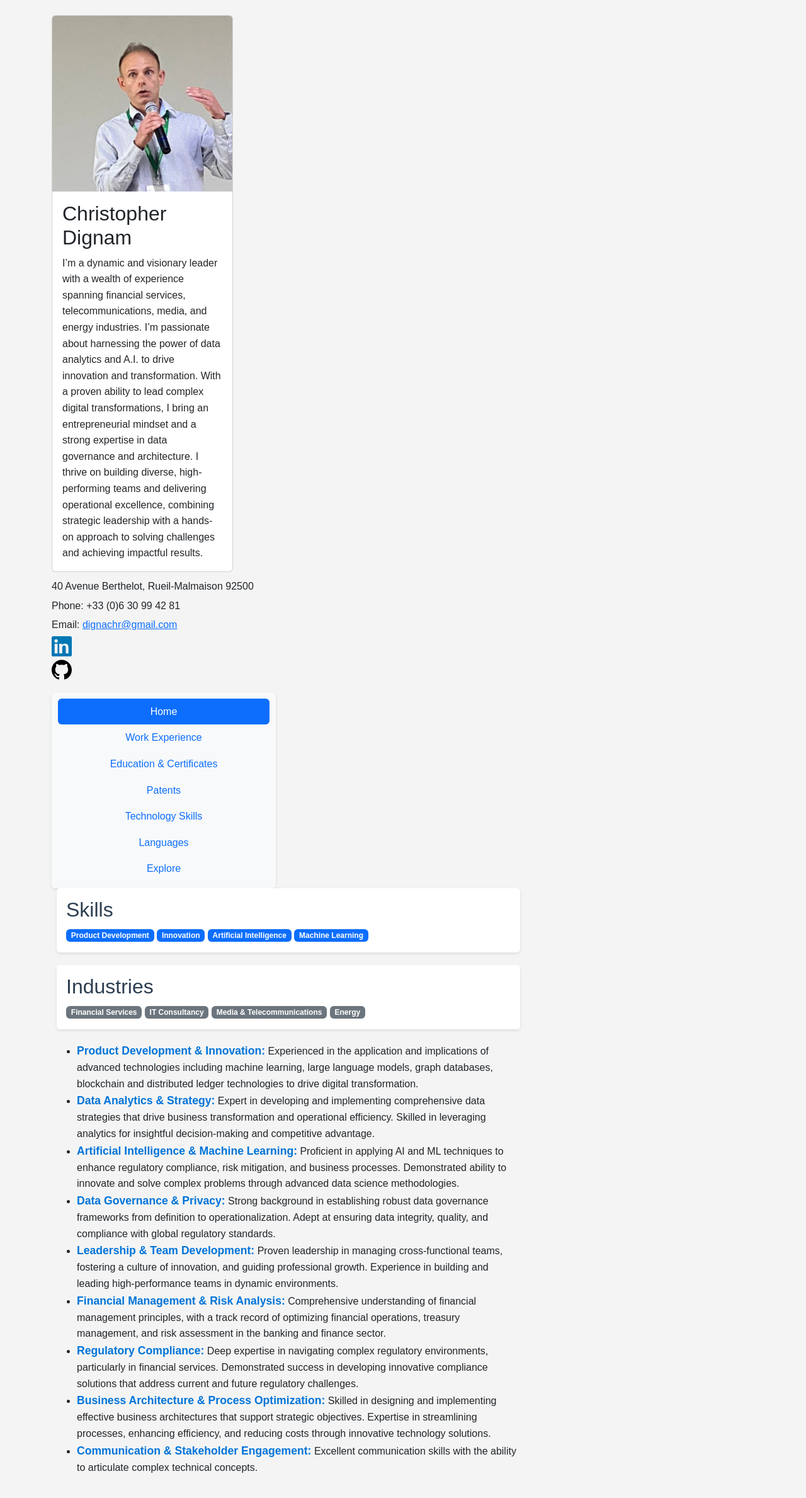
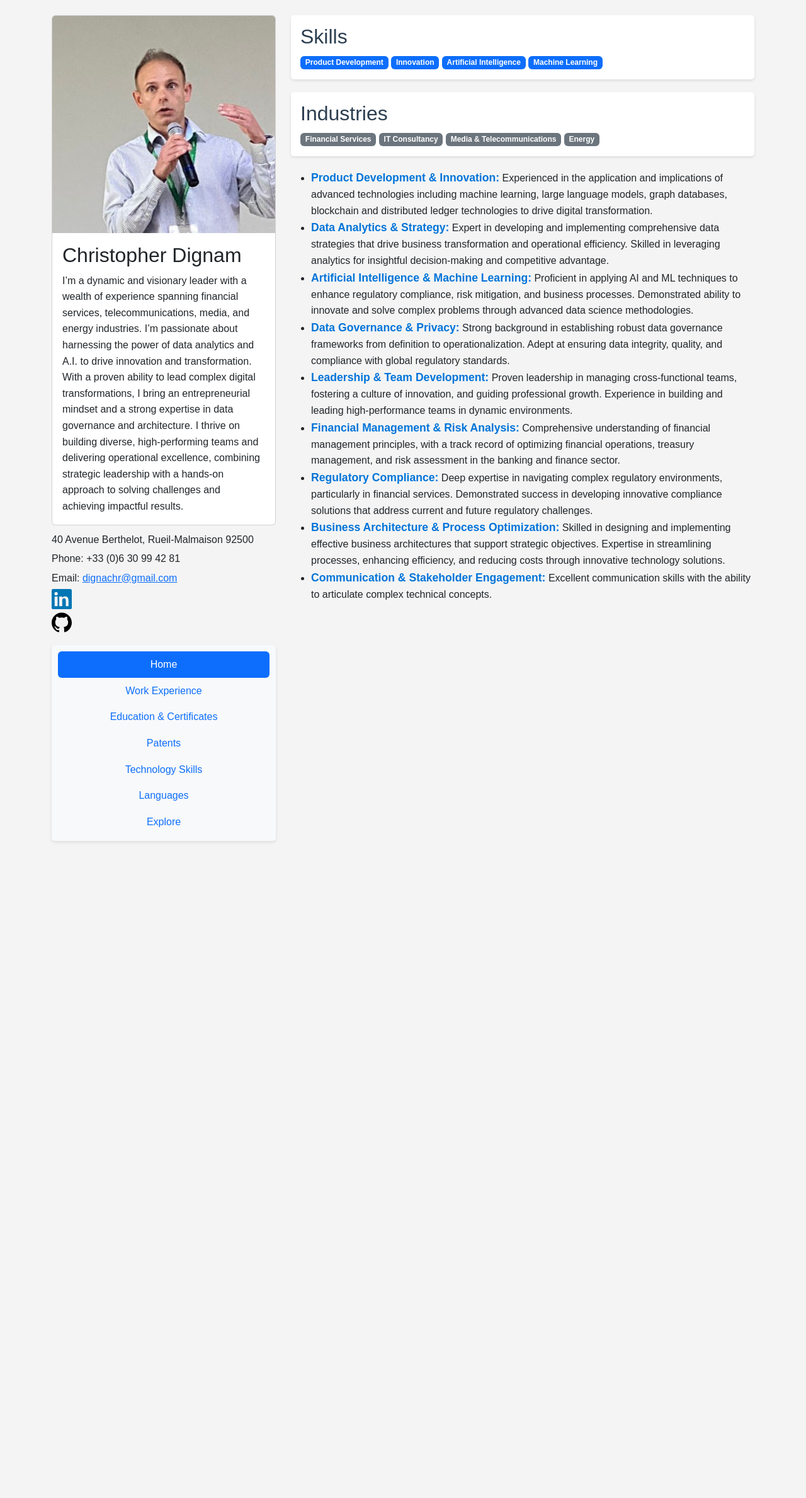
Before and after one commit to cdignam8304/cv, a Jekyll site: the page built from README.md, in a window 1280 px wide. Shown: the whole page at 63% size. Built offline with Jekyll 4.4.1, drawn with Linux system fonts in a browser that asks for light colours; our own code applies the rules of GitHub Pages for plain Markdown files; after the commit the page ends 1355 px from its top, so only the background shows below that.

Commit message:
Fix home layout

```diff
--- a/_includes/header.html
+++ b/_includes/header.html
@@ -2,7 +2,7 @@
 <header>
 
     <!-- Profile card with pic and summary -->
-    <div class="card" style="width: 18rem;">
+    <div class="card" style="">
       <img src="profile.jpg" class="card-img-top" alt="Christopher Dignam">
       <div class="card-body">
         <h2 class="card-title">Christopher Dignam</h2>
--- a/_layouts/default.html
+++ b/_layouts/default.html
@@ -20,7 +20,7 @@
             </div>
 
             <!-- Content on the right -->
-            <div class="col-md-8 ms-2">
+            <div class="col-md-8 ms-0.5">
                 <div class="tab-content" id="v-pills-tabContent">
                     <div class="tab-pane fade show active" id="v-pills-home" role="tabpanel" aria-labelledby="v-pills-home-tab"></div>
                     <div class="tab-pane fade" id="v-pills-experience" role="tabpanel" aria-labelledby="v-pills-experience-tab"></div>
```
